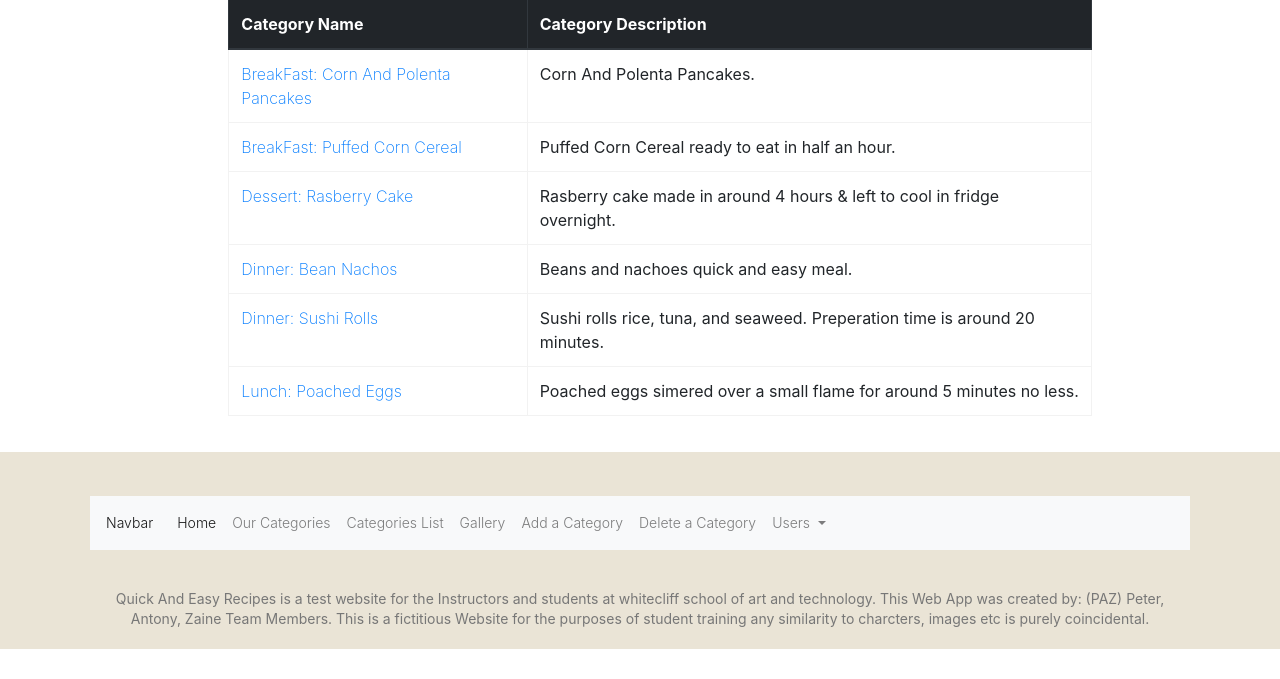
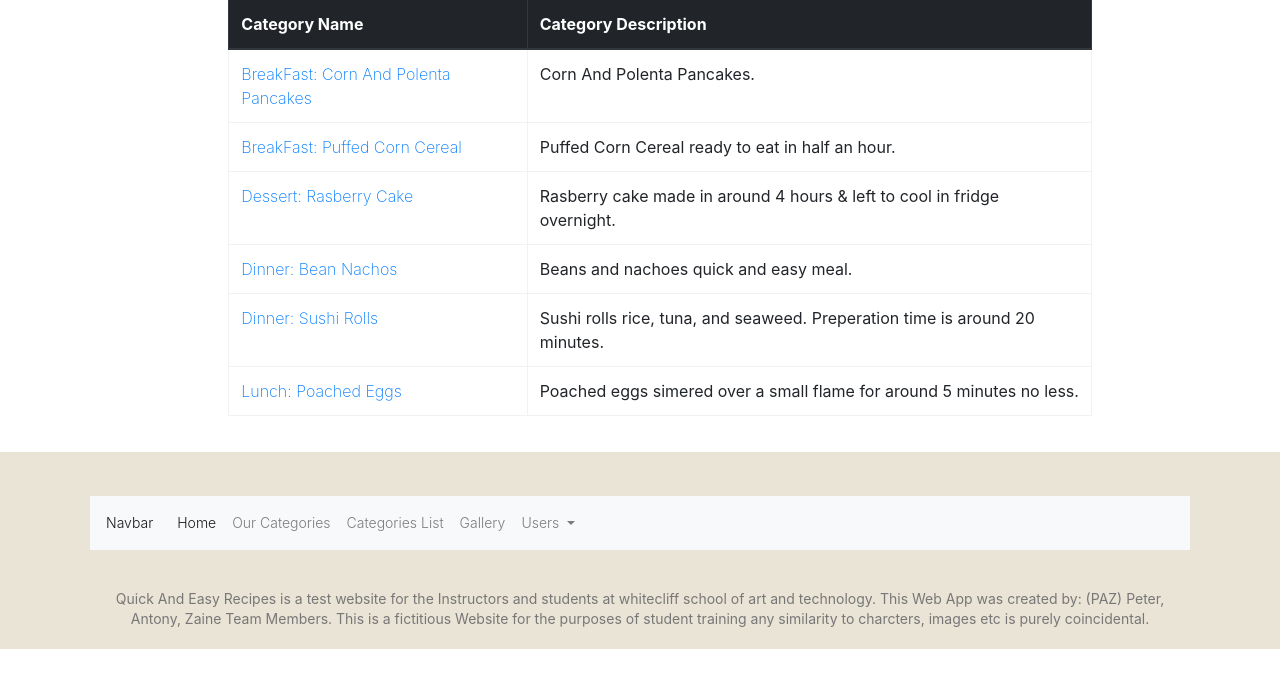
Before and after one commit to AntonyJones-92019124/Team-Project-Secure-Web-App-Team-Component-PAZ-, a Django app: page /available_categories/ in a window 1280 px wide. Shown: the part 480-1159 px from the top of the page. Run offline with Django 3.2, Linux system fonts and the light colour scheme; data comes from the database, SQL or seed files in the repository; both versions use the stored data as it was after the commit; some libraries are stand-ins or nearby versions.

Commit message:
dropdown nav

```diff
--- a/home/templates/base.html
+++ b/home/templates/base.html
@@ -137,16 +137,15 @@
            </li>
            <li class="nav-item">
              <a class="nav-link" href="{% url 'project_index' %}">Gallery</a>
-           </li>
+             {% if user.is_staff %}
              <li class="nav-item">
                <a class="nav-link" href="{% url 'categories' %}">Add a Category</a>
              </li>
              <li class="nav-item">
                <a class="nav-link" href="{% url 'view_categories' %}">Delete a Category</a>
              </li>
-           <li class="nav-item">
-             <a cla
-
+             {% else %}
+             {% endif %}
            <li class="nav-item dropdown">
              <a class="nav-link dropdown-toggle" href="#" id="navbarDropdown" role="button" data-toggle="dropdown" aria-haspopup="true" aria-expanded="false">
                Users
```
Also changed, not shown: db.sqlite3. Lines whose indentation alone changed are shown as unchanged.
